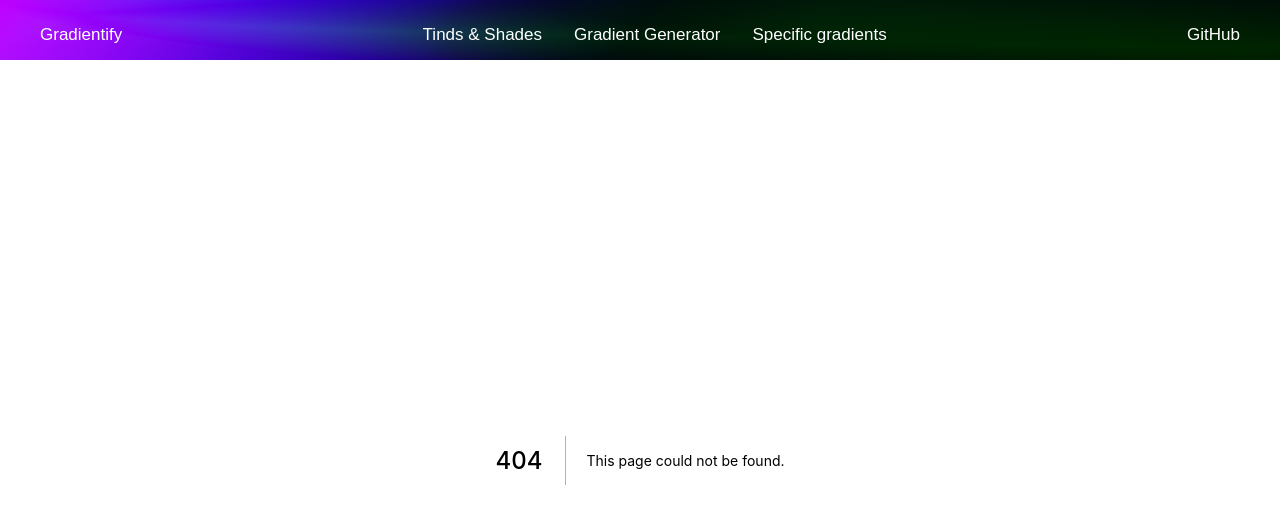
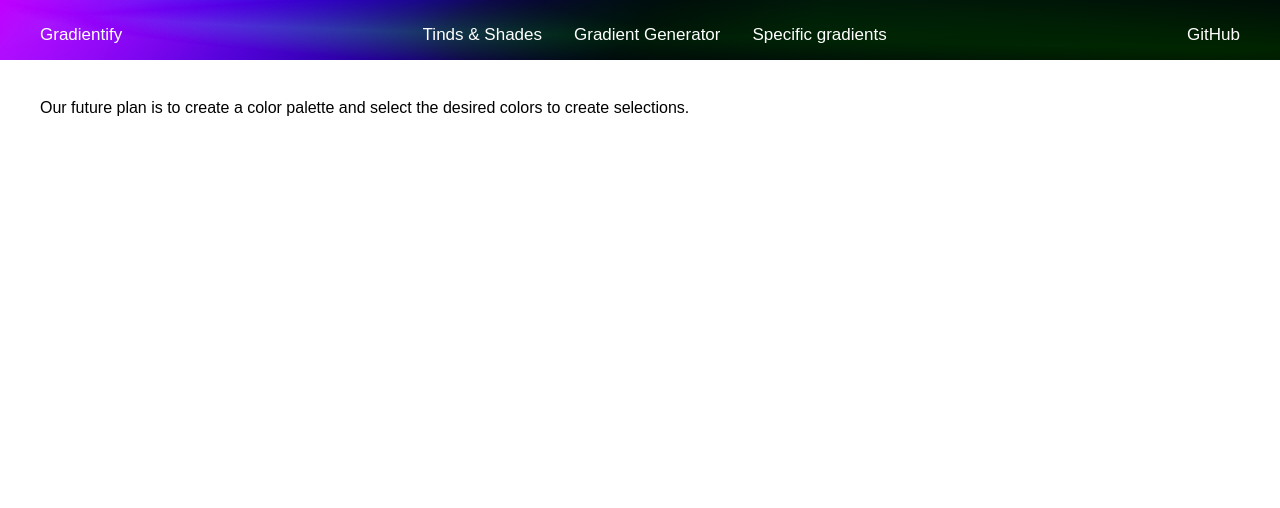
Before and after one commit to hodaazh/Gradientify, a Next.js app: page /new-gradients in a window 1280 px wide. Before the commit this address had no page. Shown: the top 508 px of the page. Built offline with nearby package versions, Linux system fonts and the light colour scheme.

Commit message:
create new gradients page

```diff
--- a/components/elements/card/Card.js
+++ b/components/elements/card/Card.js
@@ -15,7 +15,6 @@ import { useBookmark } from "../../../hooks";
 const Card = ({ colors, id, gradient_colors }) => {
   const elementRef = useRef();
   const refCopyCss = useRef();
-  // const refCopyTextCss = useRef();
   const elementsRef = colors.map(() => createRef());
   const [strGradientColors] = useState(colors.toString());
   const direction = useRotate();
--- a/hoc/mainWrapper/MainWrapper.js
+++ b/hoc/mainWrapper/MainWrapper.js
@@ -99,6 +99,8 @@ const MainWrapper = (Component, props) => (componentProps) => {
             icon="plus"
             title={isPhone ? "" : "New Gradients"}
             className={s.plusBtn}
+            href="/new-gradients"
+            type="link"
             withBorder
           />
           <Button
--- /dev/null
+++ b/pages/new-gradients/NewGradients.module.css
@@ -0,0 +1,4 @@
+.container {
+  margin-top: 2.5rem;
+  padding-inline: 2.5rem;
+}
--- /dev/null
+++ b/pages/new-gradients/index.js
@@ -0,0 +1,14 @@
+import s from "./NewGradients.module.css";
+
+const NewGradients = () => {
+  return (
+    <div className="container">
+      <p className={s.container}>
+        Our future plan is to create a color palette and select the desired
+        colors to create selections.
+      </p>
+    </div>
+  );
+};
+
+export default NewGradients;
--- a/styles/public.css
+++ b/styles/public.css
@@ -79,6 +79,8 @@ h2 {
 .Toastify__toast-container {
   display: flex;
   justify-content: center;
+  align-items: center;
+  top: 1rem;
 }
 .Toastify__toast--error,
 .Toastify__toast--success {
```
